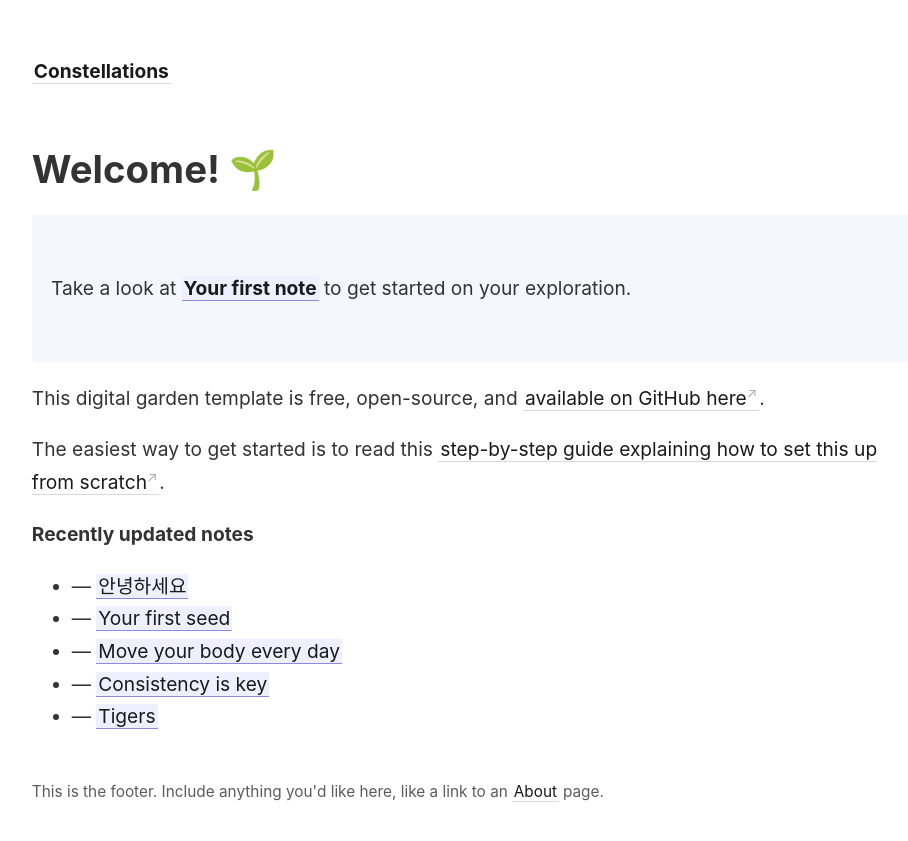
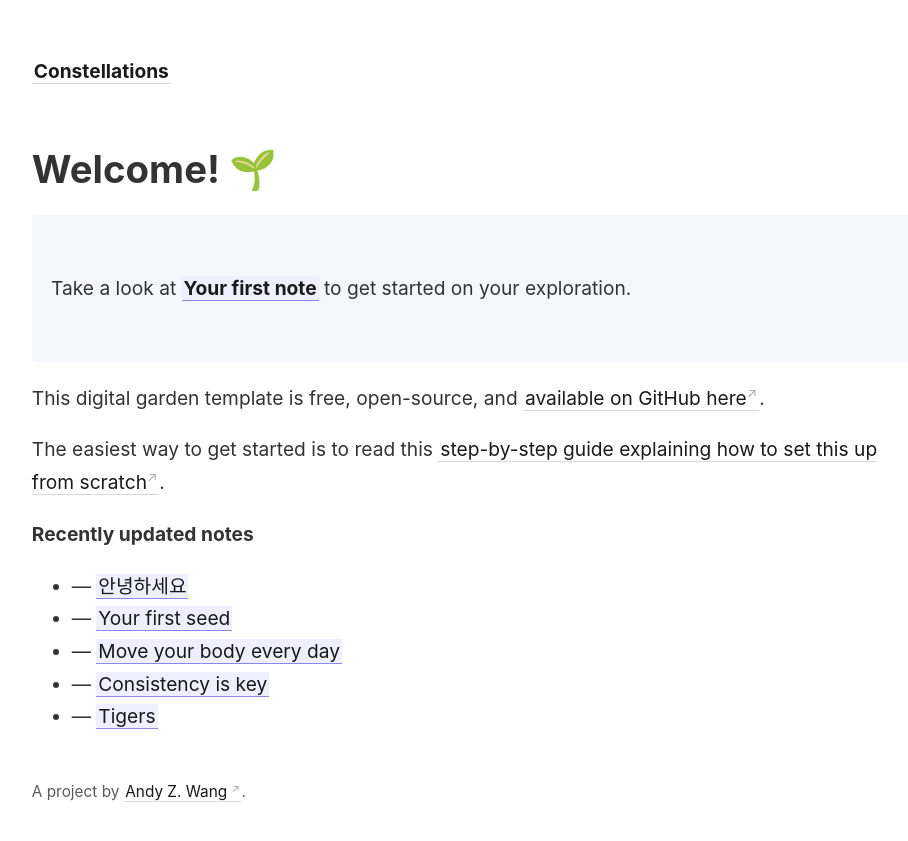
Before and after one commit to andyzwang/notes, a Jekyll site: the page built from _pages/index.md, in a window 1280 px wide. Shown: the top 841 px of the page, without its empty margins (45-953 px from the left). Built offline with Jekyll 4.4.1, drawn with Linux system fonts in a browser that asks for light colours.

Commit message:
Update footer

```diff
--- a/_includes/footer.html
+++ b/_includes/footer.html
@@ -1 +1 @@
-This is the footer. Include anything you'd like here, like a link to an <a class="internal-link" href="{{ site.baseurl }}/about">About</a> page.
+A project by <a class = "external-link" href = "https://andyzwang.com">Andy Z. Wang </a>.
```
